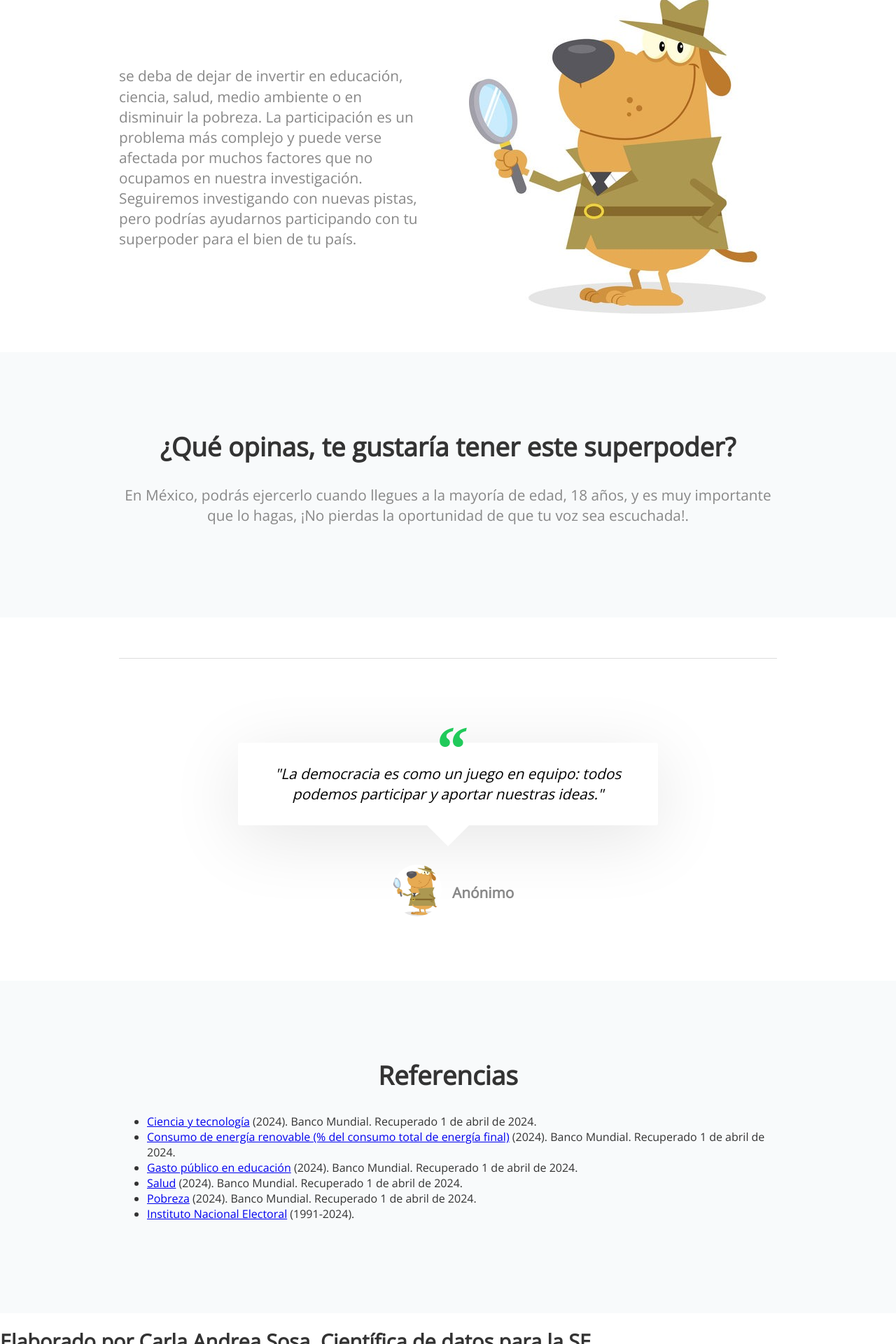
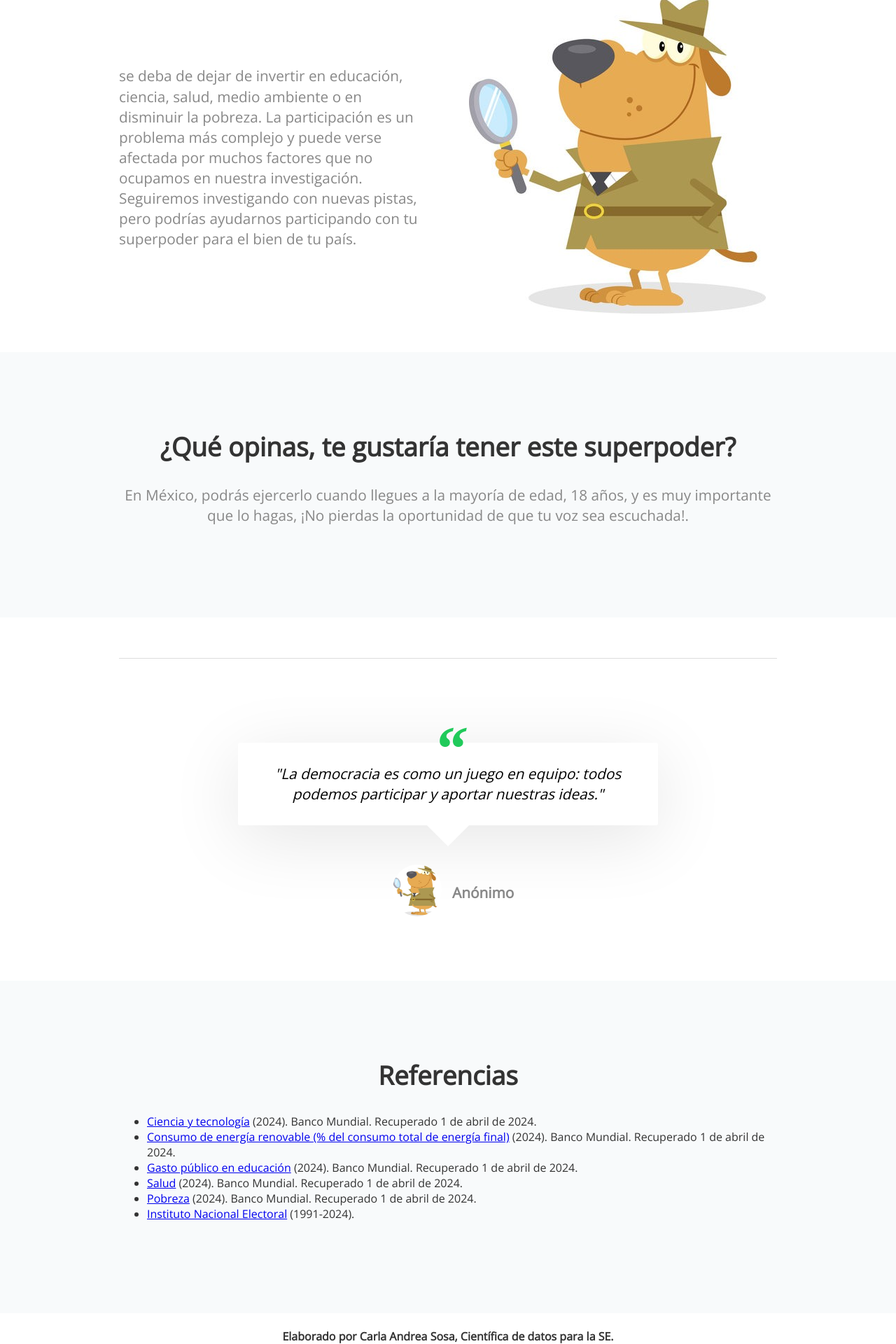
Before and after one commit to carlaAndr/democracia.github.io, a Jekyll site: the page built from index.html, in a window 1280 px wide. Shown: the part 4480-6400 px from the top of the page at 70% size. Built offline with Jekyll 4.4.1, drawn with Linux system fonts in a browser that asks for light colours; nearby versions of some CDN libraries.

Commit message:
Update index.html

```diff
--- a/index.html
+++ b/index.html
@@ -202,6 +202,9 @@ title: Democracia
 
 	</div>
 </div>
-<h3>
-	Elaborado por Carla Andrea Sosa, Científica de datos para la SE.
-</h3>
+<h4>
+	<center>
+			Elaborado por Carla Andrea Sosa, Científica de datos para la SE.
+
+	</center>
+</h4>
```
